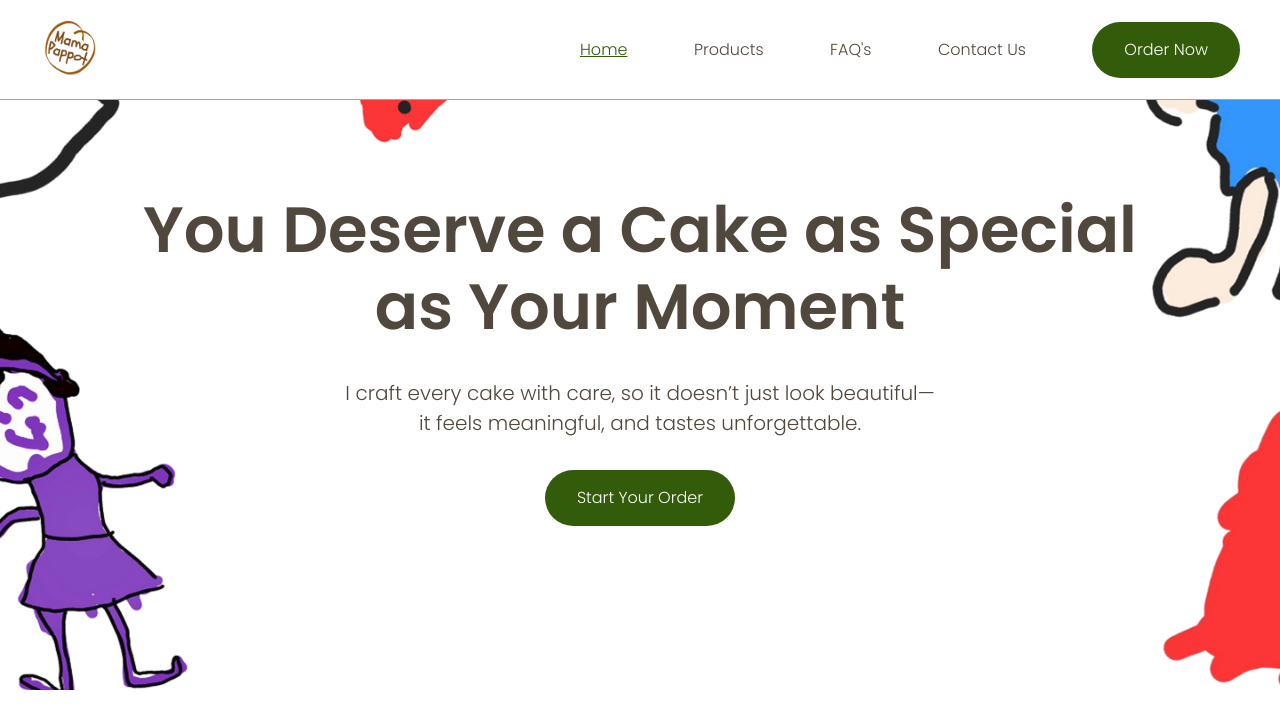
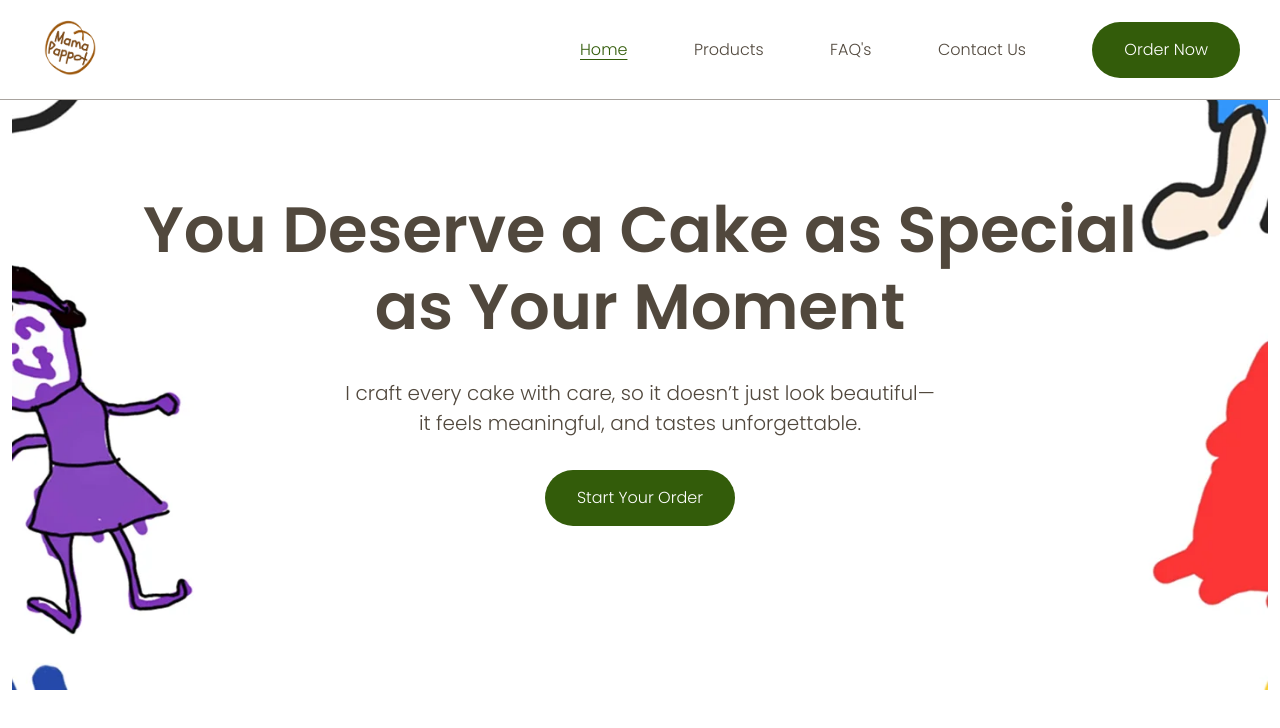
Before and after one commit to jrvncrls/mama-pappots, an Angular app: page / in a window 1280 px wide. Shown: the top 728 px of the page. Built offline with nearby package versions, Linux system fonts and the light colour scheme.

Commit message:
Convert hero to webp

```diff
--- a/src/app/home/home.component.scss
+++ b/src/app/home/home.component.scss
@@ -1,19 +1,19 @@
 .hero-section {
   width: 100%;
-  height: 300px;
-  background-size: cover;
-  background-position: center;
-  background-repeat: no-repeat;
 
   @media (min-width: 1024px) {
     height: 690px;
-    background-image: url("/images/hero.png");
+    background-image: url("/images/hero.webp");
     display: flex;
     justify-content: center;
+    background-size: contain;
+    background-position: center;
+    background-repeat: no-repeat;
   }
 
   @media (min-width: 1440px) {
     height: 890px;
+    background-size: cover;
   }
 
   .hero-content {
--- a/src/app/shared/link/link.component.scss
+++ b/src/app/shared/link/link.component.scss
@@ -5,5 +5,6 @@ a {
   &.active {
     color: var(--primary-color);
     text-decoration: underline;
+    text-underline-offset: 4px;
   }
 }
```
Also changed, not shown: public/images/hero.png (deleted), public/images/hero.webp (added).
